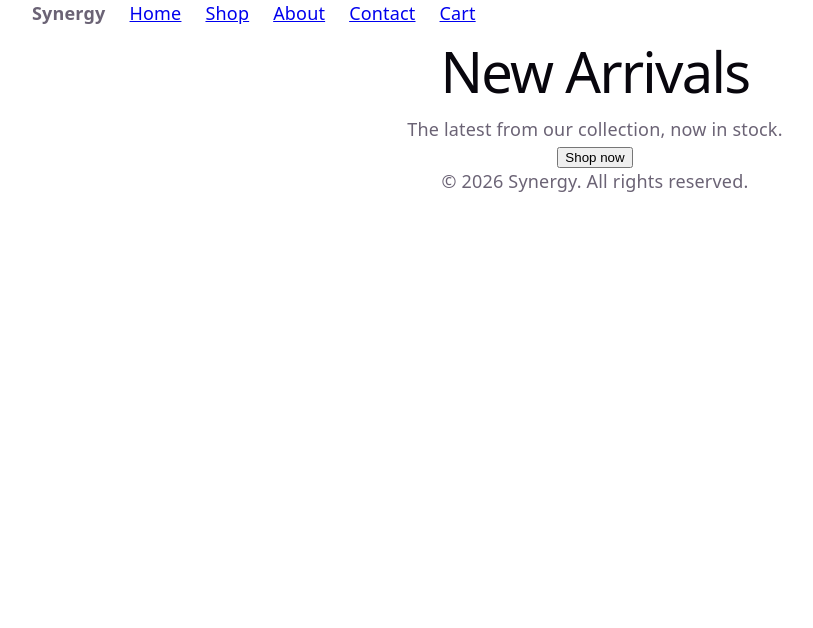
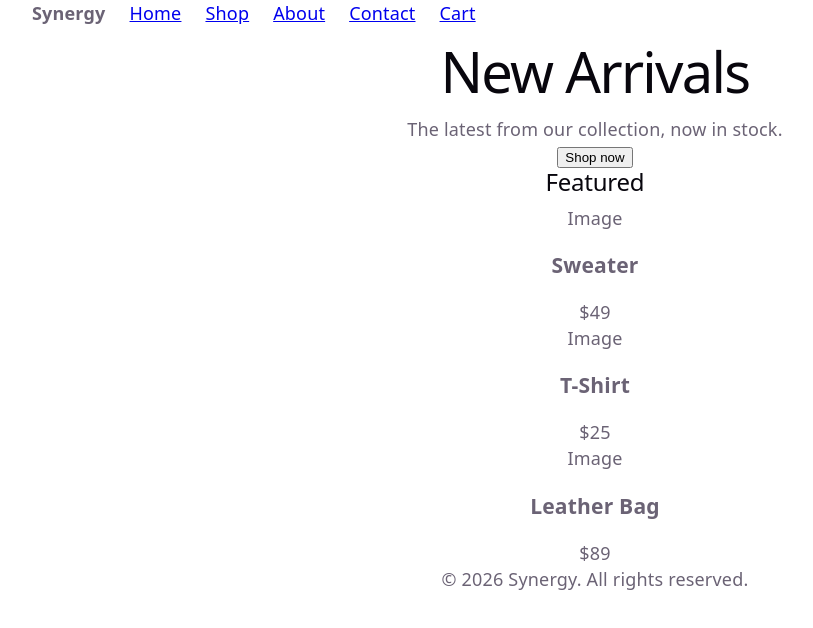
Before and after one commit to Nati-Volpiani/frontend-app-lab, a React (Vite) app in the folder junior-store/: page / in a window 1280 px wide. Shown: the top 628 px of the page, without its empty margins (45-858 px from the left). Built offline with nearby package versions, Linux system fonts and the light colour scheme.

Commit message:
Add productCard and FeaturedProducts with map()

```diff
--- a/junior-store/src/App.jsx
+++ b/junior-store/src/App.jsx
@@ -1,12 +1,15 @@
 import HeroBanner from './components/HeroBanner.jsx';
 import Footer from './components/Footer.jsx';
 import Navbar from './components/Navbar.jsx';
+import FeaturedProducts from './components/FeaturedProducts.jsx';
+
 
 function App() {
   return (
     <>
       <Navbar />
       <HeroBanner />
+      <FeaturedProducts />
       <Footer />
     </>
 
--- /dev/null
+++ b/junior-store/src/components/FeaturedProducts.jsx
@@ -0,0 +1,26 @@
+import ProductCard from './ProductCard.jsx';
+
+const products = [
+    { id: 1, name: 'Sweater', price: 49 },
+    { id: 2, name: 'T-Shirt', price: 25 },
+    { id: 3, name: 'Leather Bag', price: 89 },
+];
+
+function FeaturedProducts() {
+    return (
+        <section>
+            <h2>Featured</h2>
+            <div className="product-grid">
+                {products.map((product) => (
+                    <ProductCard
+                        key={product.id}
+                        name={product.name}
+                        price={product.price}
+                    />
+                ))}
+            </div>
+        </section>
+    );
+}
+
+export default FeaturedProducts;
--- /dev/null
+++ b/junior-store/src/components/ProductCard.jsx
@@ -0,0 +1,11 @@
+function ProductCard({ name, price }) {
+    return (
+        <article className="product-card">
+            <div className="image-placeholder">Image</div>
+            <h3>{name}</h3>
+            <p>${price}</p>
+        </article>
+    );
+}
+
+export default ProductCard;
```
Also changed, not shown: 1 other file (tests, documents, lock files or other folders).
